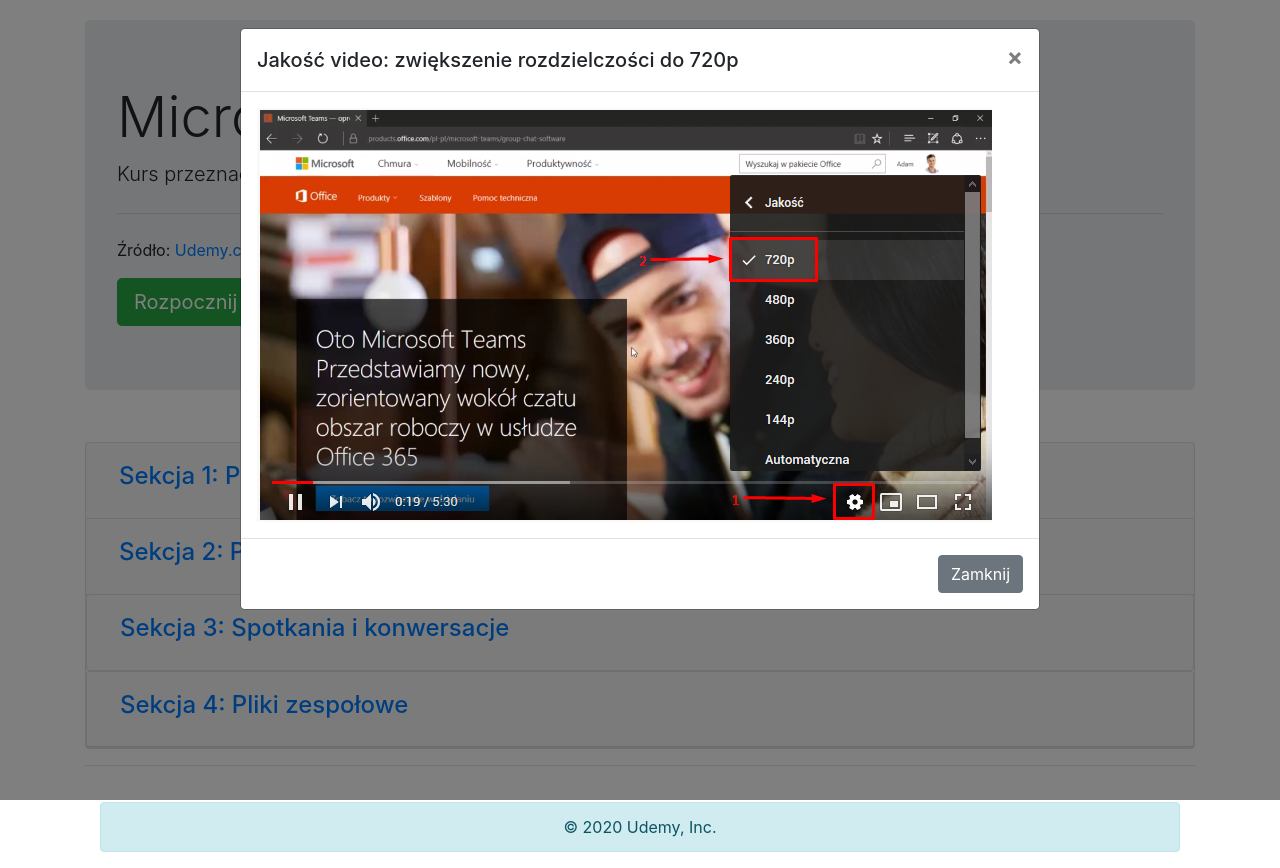
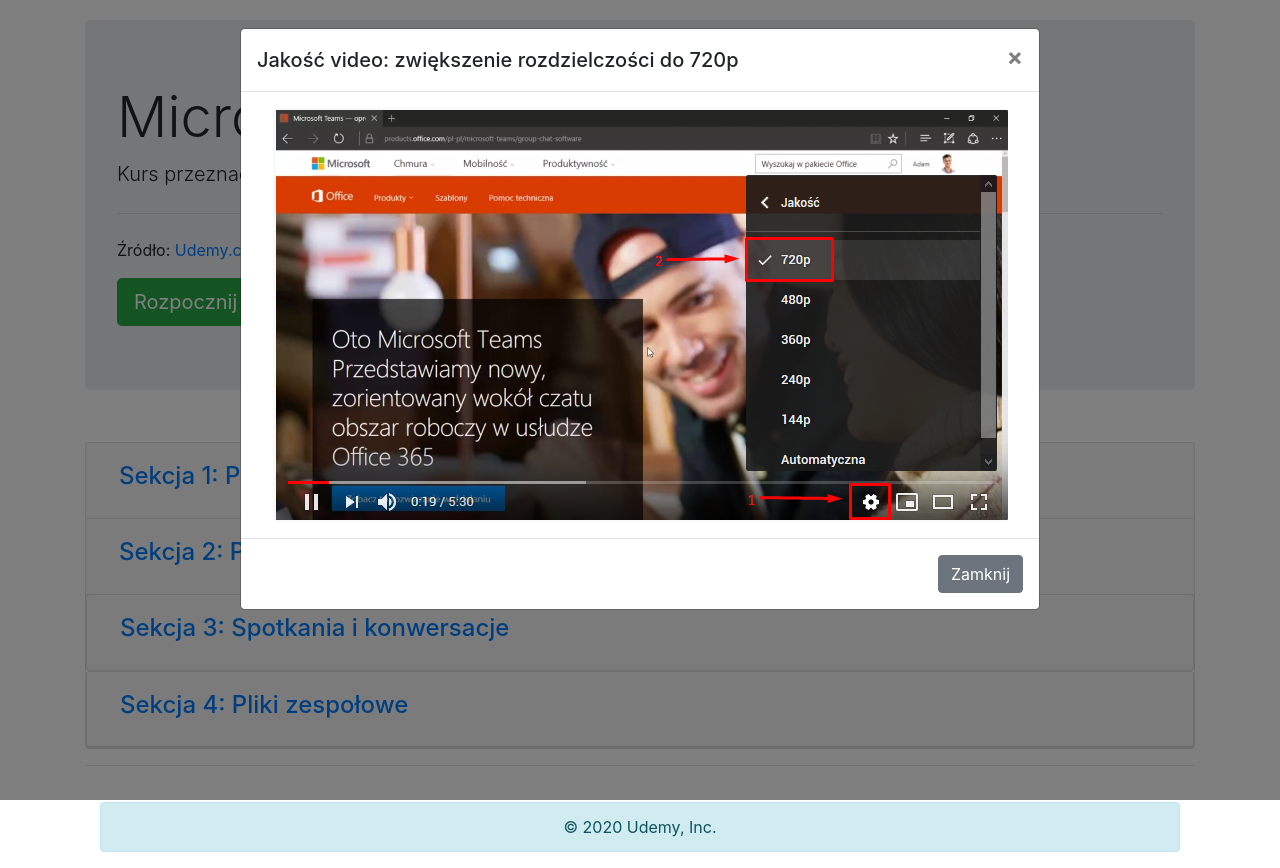
Before and after one commit to haconspzoo/kursteams, a plain HTML site: page index.html in a window 1280 px wide. Both pictures are taken after a click on the button "Jakość wideo". Drawn offline with nearby package versions, Linux system fonts and the light colour scheme.

Commit message:
Update index.html

```diff
--- a/index.html
+++ b/index.html
@@ -140,8 +140,8 @@
 		  <span aria-hidden="true">&times;</span>
 		</button>
 	      </div>
-	      <div class="modal-body">
-		<img src="https://haconspzoo.github.io/kursteams/video_quality.png" class="img-fluid" alt="Img video quality">
+	      <div class="modal-body text-center">
+		<img src="https://haconspzoo.github.io/kursteams/video_quality.png" class="img-fluid rounded" alt="Img video quality">
 	      </div>
 	      <div class="modal-footer">
 		<button type="button" class="btn btn-secondary" data-dismiss="modal">Zamknij</button>
```
